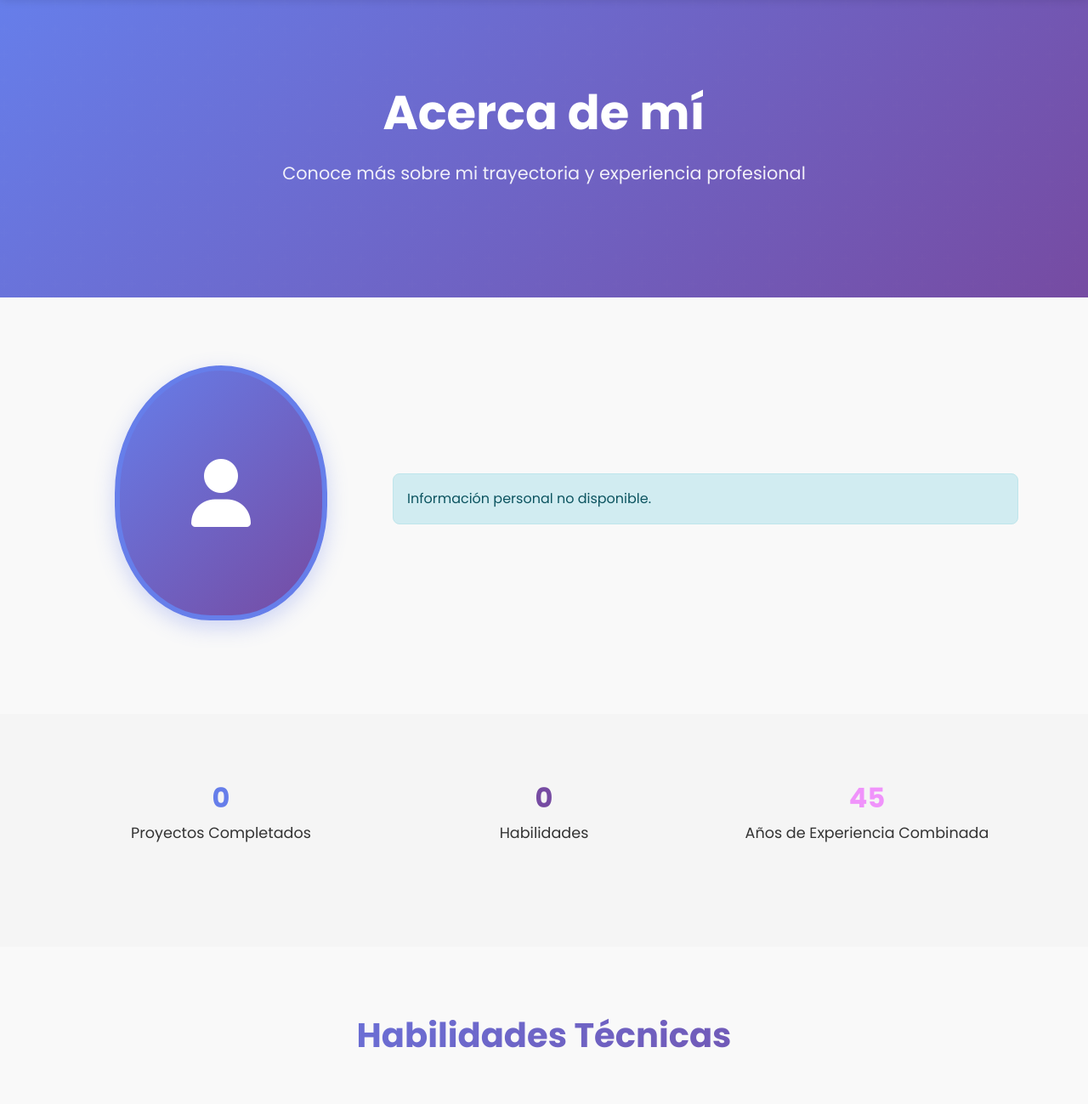
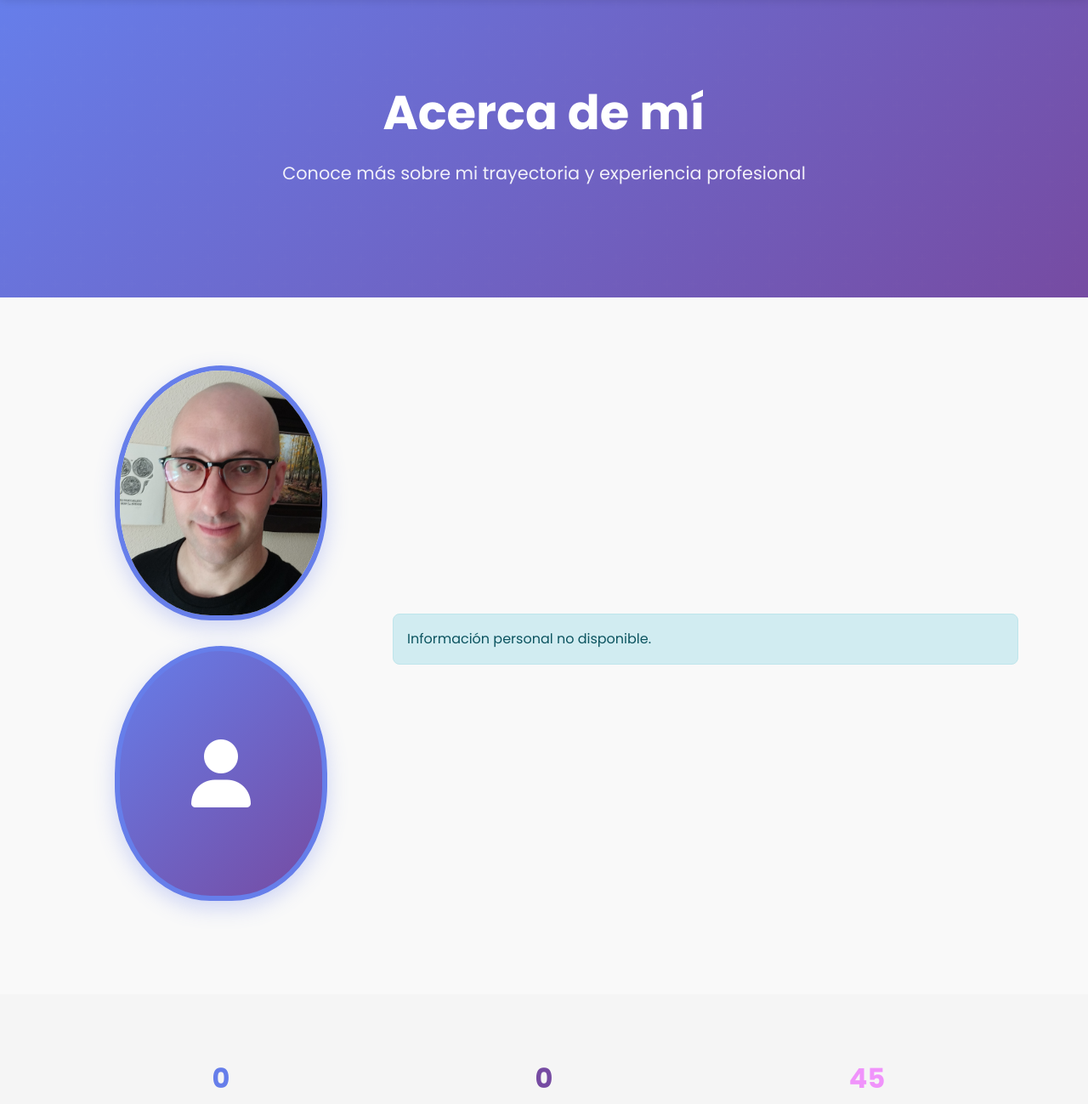
Before and after one commit to Br1an17V/portfolio-django, a Django app: page /acerca-de-mi/ in a window 1280 px wide. Shown: the part 81-1380 px from the top of the page at 85% size. Run offline with Django 5.2, Linux system fonts and the light colour scheme; data that the repository does not hold is empty.

Commit message:
Serve profile image directly from static folder instead of media

```diff
--- a/portfolio/templates/projects/about.html
+++ b/portfolio/templates/projects/about.html
@@ -1,4 +1,5 @@
 {% extends "base.html" %}
+{% load static %}
 
 {% block title %}Acerca de mí - Brian Villanueva{% endblock %}
 
@@ -17,13 +18,23 @@
         <div class="row align-items-center">
             <!-- Profile Image -->
             <div class="col-lg-4 mb-4 mb-lg-0 text-center">
-                {% if profile.profile_image %}
-                    <img src="{{ profile.profile_image.url }}" alt="Foto de perfil" class="profile-image">
-                {% else %}
-                    <div class="profile-image" style="background: linear-gradient(135deg, #667eea 0%, #764ba2 100%); display: flex; align-items: center; justify-content: center;">
-                        <i class="fas fa-user" style="font-size: 80px; color: white;"></i>
-                    </div>
-                {% endif %}
+                <!-- Display profile image from static folder -->
+                <img src="{% static 'perfil.jpg' %}" alt="Foto de perfil" class="profile-image" onerror="this.style.display='none'">
+                <div id="profile-placeholder" class="profile-image" style="background: linear-gradient(135deg, #667eea 0%, #764ba2 100%); display: flex; align-items: center; justify-content: center;">
+                    <i class="fas fa-user" style="font-size: 80px; color: white;"></i>
+                </div>
+                <script>
+                    document.addEventListener('DOMContentLoaded', function() {
+                        const img = document.querySelector('img[src*="perfil.jpg"]');
+                        if (img && img.complete && img.naturalHeight === 0) {
+                            document.getElementById('profile-placeholder').style.display = 'flex';
+                        } else if (img) {
+                            img.addEventListener('load', function() {
+                                document.getElementById('profile-placeholder').style.display = 'none';
+                            });
+                        }
+                    });
+                </script>
             </div>
 
             <!-- Profile Info -->
```
Also changed, not shown: portfolio/projects/management/commands/load_initial_data.py (+5 -6 lines).
